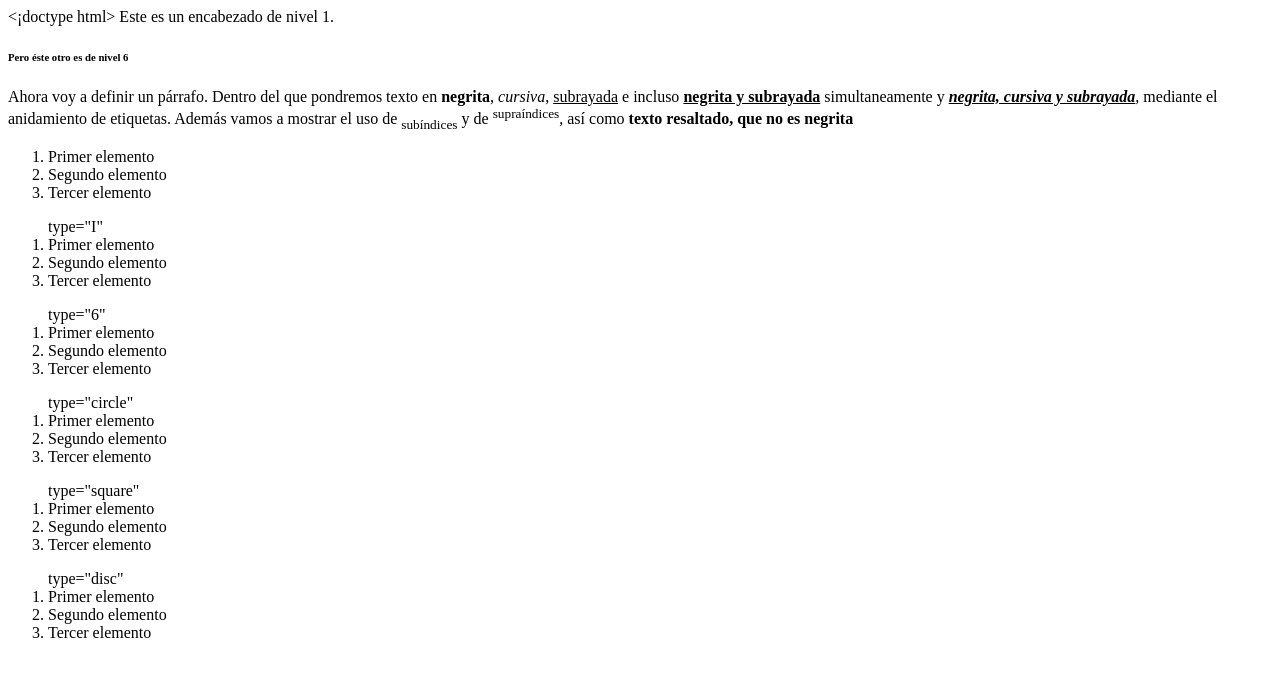
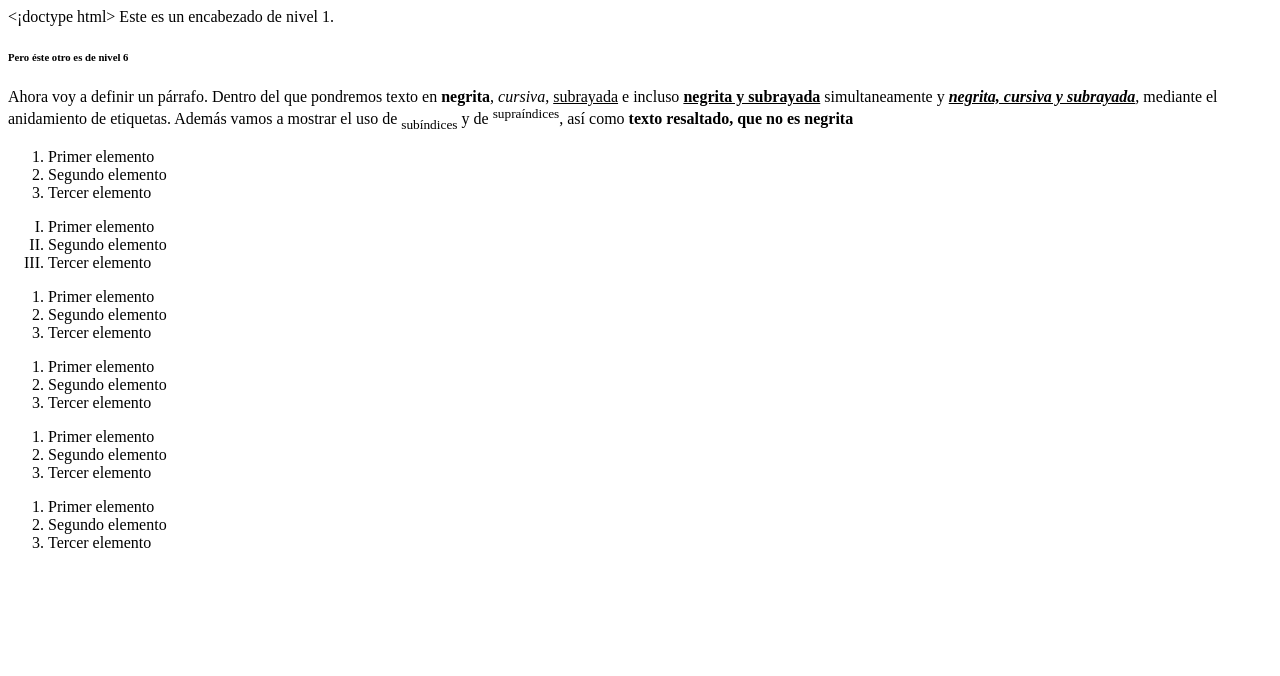
Before and after one commit to poley777/poley777.github.io, a plain HTML site: page ejemplos.html in a window 1280 px wide. Drawn offline with Linux system fonts and the light colour scheme.

Commit message:
Update ejemplos.html

```diff
--- a/ejemplos.html
+++ b/ejemplos.html
@@ -15,27 +15,27 @@ así como <strong>texto resaltado, que no es negrita</strong></p>
     <li>Segundo elemento</li>
     <li>Tercer elemento</li>
   </ol>
-   <ol> type="I"
+   <ol type="I">
     <li>Primer elemento</li>
     <li>Segundo elemento</li>
     <li>Tercer elemento</li>
   </ol>
-  <ol> type="6"
+  <ol type="6">
     <li>Primer elemento</li>
     <li>Segundo elemento</li>
     <li>Tercer elemento</li>
   </ol>
-  <ol> type="circle"
+  <ol type="circle">
     <li>Primer elemento</li>
     <li>Segundo elemento</li>
     <li>Tercer elemento</li>
   </ol>
-  <ol> type="square"
+  <ol type="square">
     <li>Primer elemento</li>
     <li>Segundo elemento</li>
     <li>Tercer elemento</li>
   </ol>
- <ol> type="disc"
+ <ol type="disc">
     <li>Primer elemento</li>
     <li>Segundo elemento</li>
     <li>Tercer elemento</li>
```
